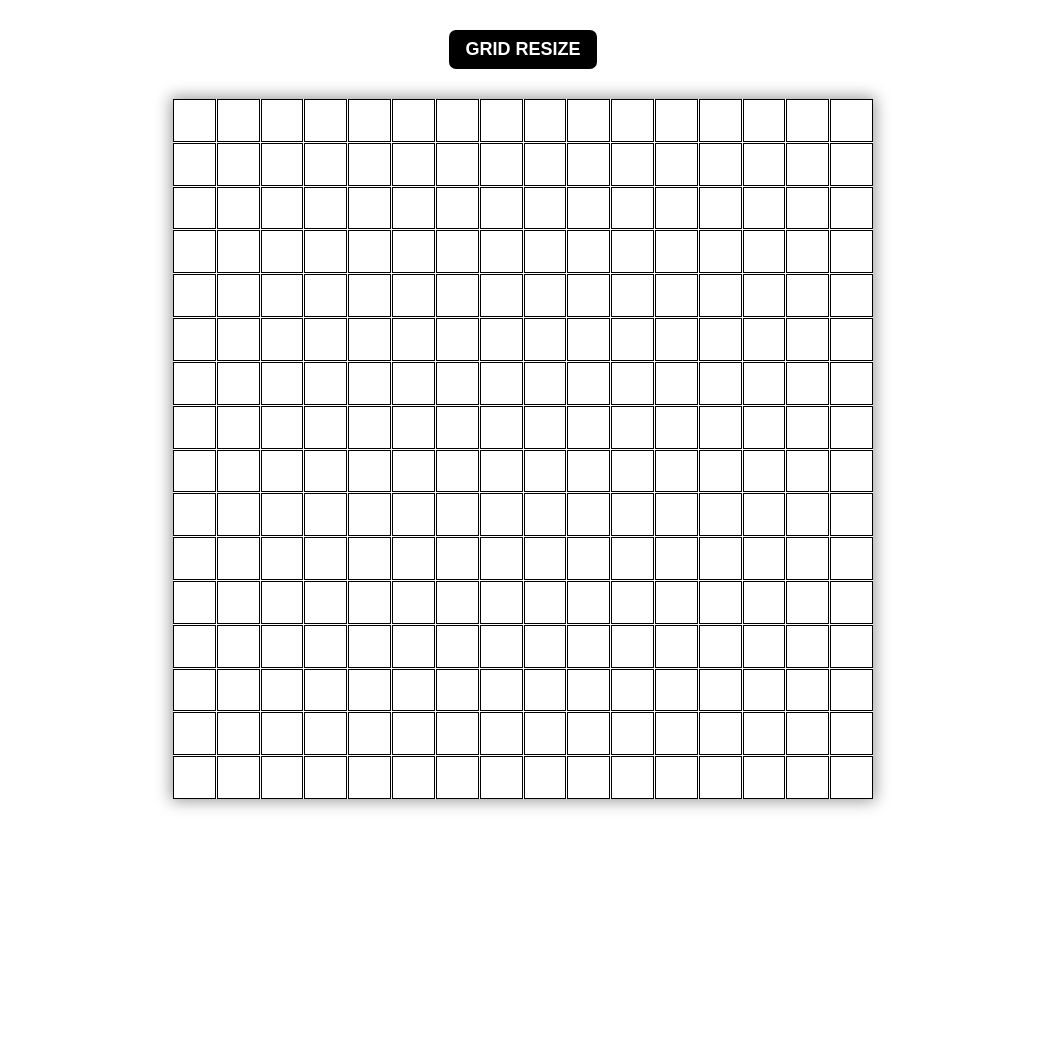
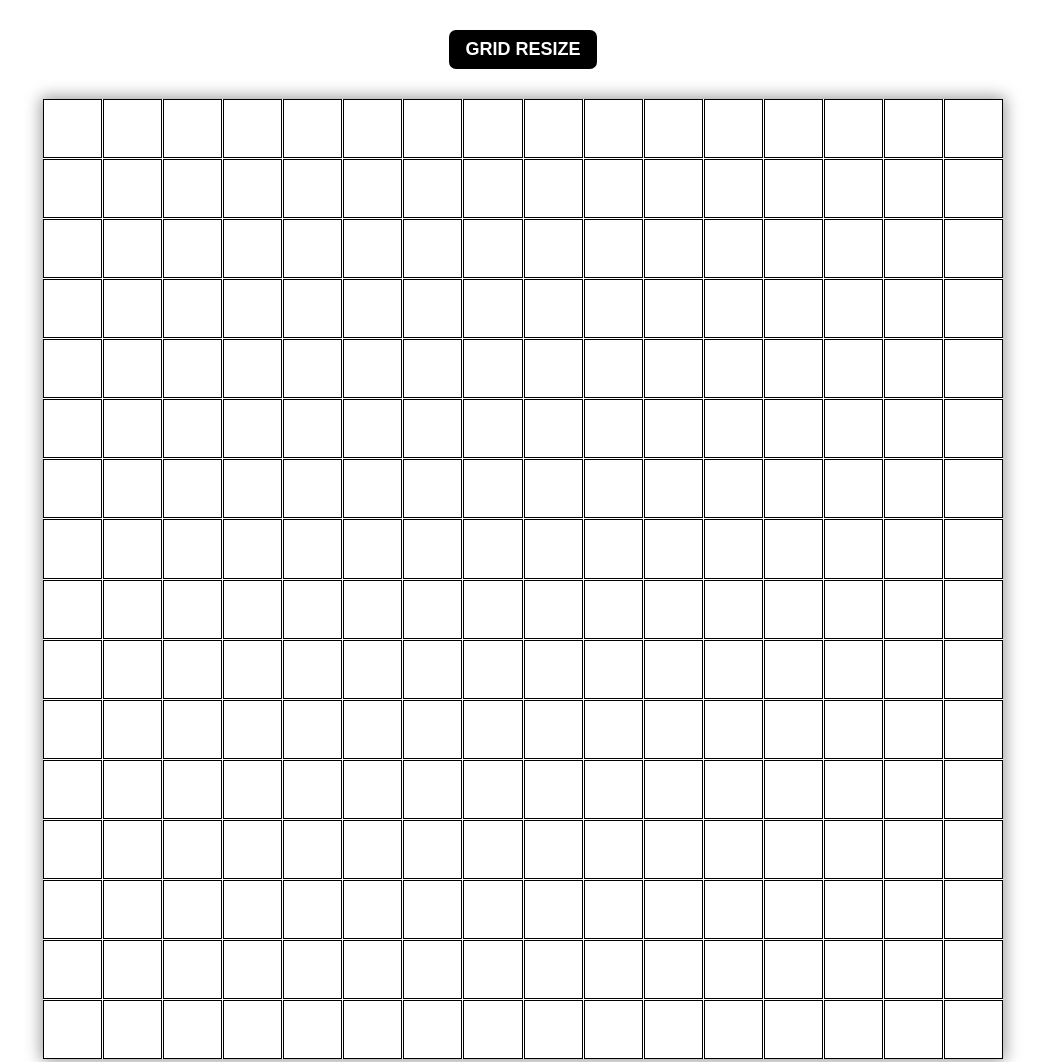
Before and after one commit to youssef-el-atmani/etch-a-sketch, a plain HTML site: page index.html in a window 1280 px wide. Shown: the top 1062 px of the page, without its empty margins (117-1162 px from the left). Before the commit the page ends 829 px from the top, so only its background shows below. Drawn offline with Linux system fonts and the light colour scheme.

Commit message:
Use the size 960p*960p ordered by TOP for the Grid

```diff
--- a/styles.css
+++ b/styles.css
@@ -9,8 +9,8 @@ html {
 }
 
 #boxesContainer {
-    width: 700px;
-    height: 700px;
+    width: 960px;
+    height: 960px;
     margin: 30px auto;
 
     display: flex;
```
